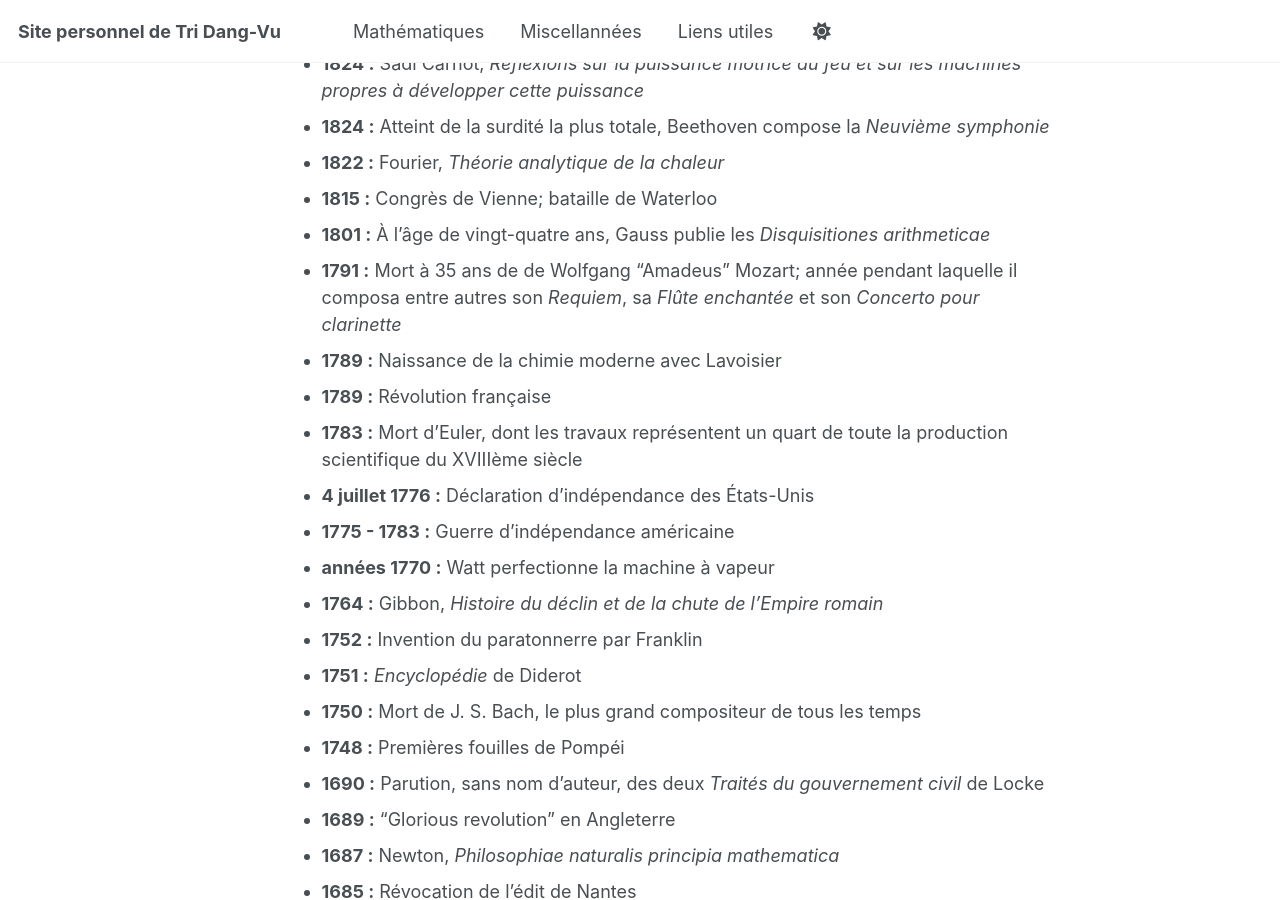
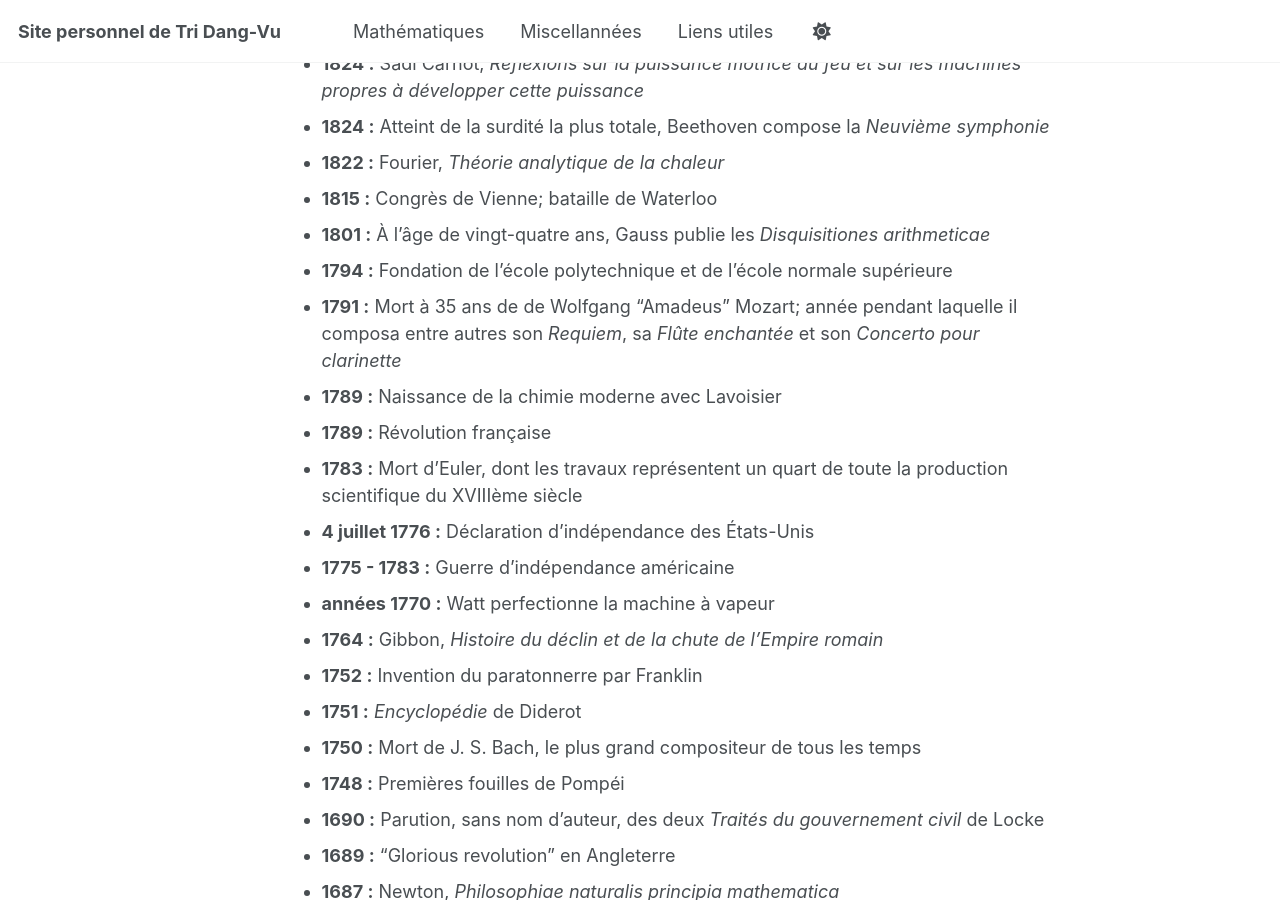
Before and after one commit to tridangvu/tridangvu.github.io, a Jekyll site: the page built from index.md, in a window 1280 px wide and 900 px high, scrolled down 3537 px. Built offline with Jekyll 4.4.1, drawn with Linux system fonts in a browser that asks for light colours; a script that is not in the unit is left out.

Commit message:
Update index.md

```diff
--- a/index.md
+++ b/index.md
@@ -102,6 +102,7 @@ Les événements suivants sont tous importants pour l'auteur de ce site. Cela ne
 - **1822 :** Fourier, *Théorie analytique de la chaleur*
 - **1815 :** Congrès de Vienne; bataille de Waterloo
 - **1801 :** À l'âge de vingt-quatre ans, Gauss publie les *Disquisitiones arithmeticae*
+- **1794 :** Fondation de l'école polytechnique et de l'école normale supérieure
 - **1791 :** Mort à 35 ans de de Wolfgang "Amadeus" Mozart; année pendant laquelle il composa entre autres son *Requiem*, sa *Flûte enchantée* et son *Concerto pour clarinette*
 - **1789 :** Naissance de la chimie moderne avec Lavoisier
 - **1789 :** Révolution française
```
